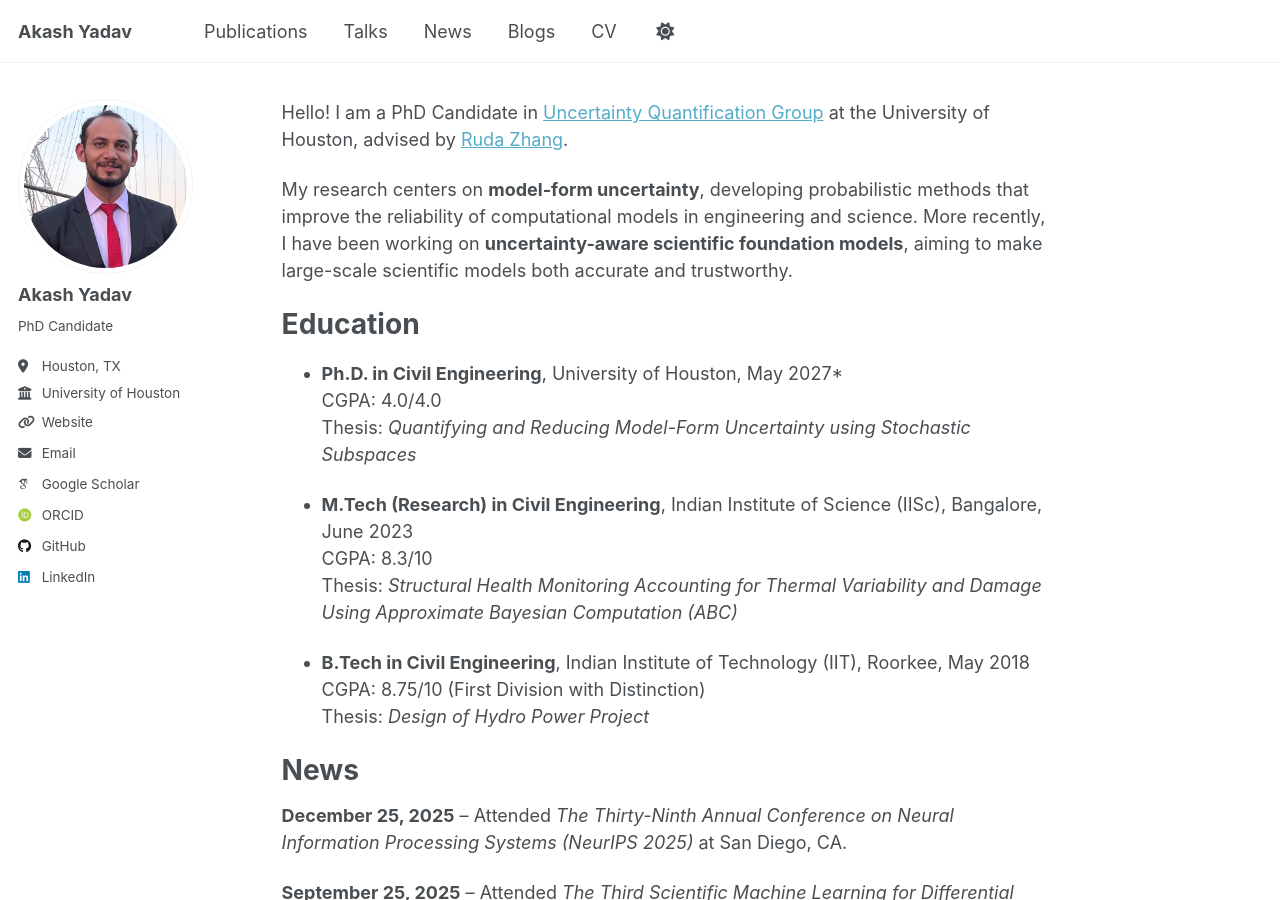
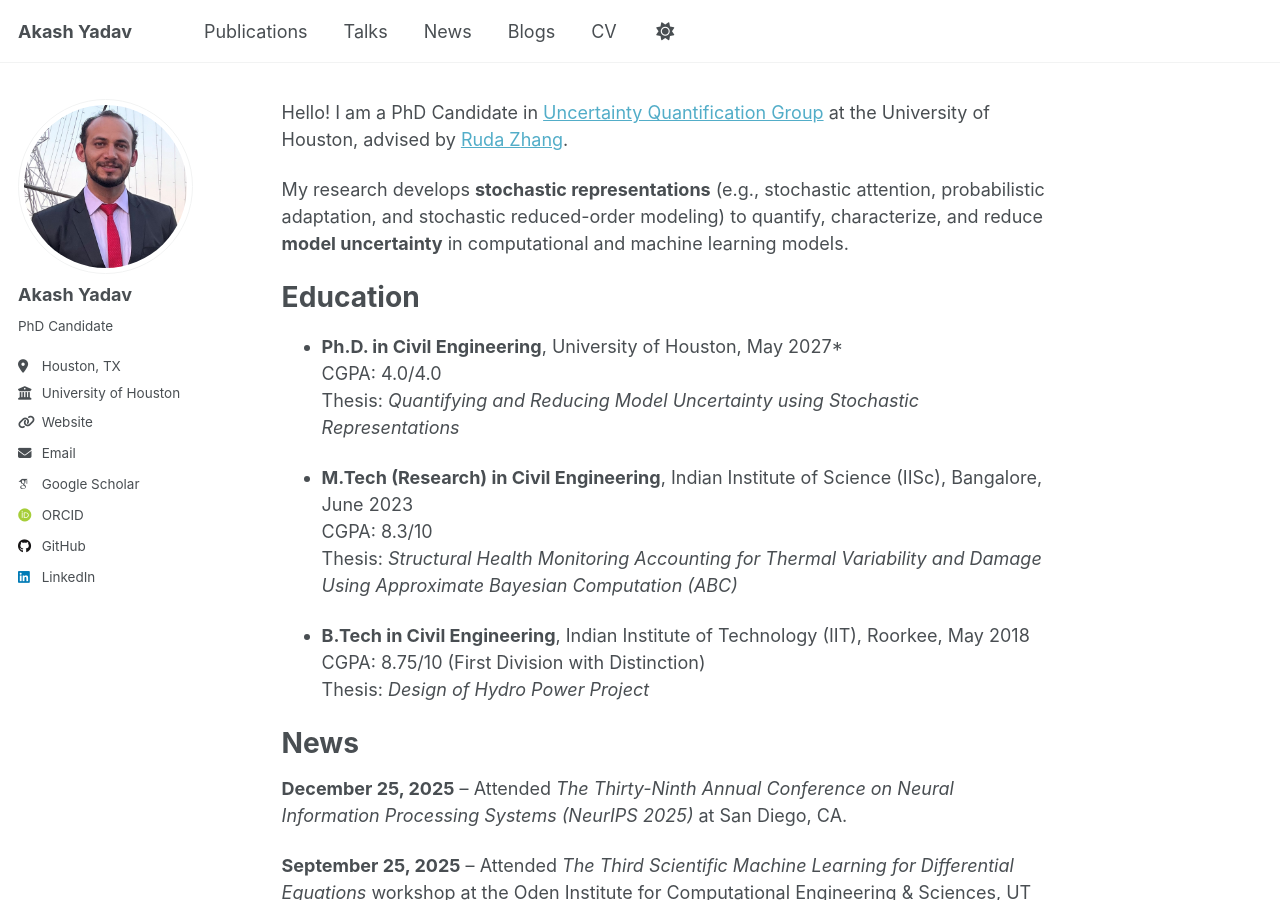
Before and after one commit to akashyadav0210/akashyadav0210.github.io, a Jekyll site: the page built from _pages/about.md, in a window 1280 px wide and 900 px high. Built offline with Jekyll 4.4.1, drawn with Linux system fonts in a browser that asks for light colours; emoji names are drawn with the system emoji font; some web fonts are replaced.

Commit message:
Update about me

```diff
--- a/_pages/about.md
+++ b/_pages/about.md
@@ -9,14 +9,14 @@ redirect_from:
 
 Hello! I am a PhD Candidate in [Uncertainty Quantification Group](https://uq.uh.edu/) at the University of Houston, advised by [Ruda Zhang](https://www.cive.uh.edu/faculty/zhang-ruda).
 
-My research centers on **model-form uncertainty**, developing probabilistic methods that improve the reliability of computational models in engineering and science. More recently, I have been working on **uncertainty-aware scientific foundation models**, aiming to make large-scale scientific models both accurate and trustworthy.
+My research develops **stochastic representations** (e.g., stochastic attention, probabilistic adaptation, and stochastic reduced-order modeling) to quantify, characterize, and reduce **model uncertainty** in computational and machine learning models.
 
 Education
 ===========
 
 - **Ph.D. in Civil Engineering**, University of Houston, May 2027*
   CGPA: 4.0/4.0
-  Thesis: *Quantifying and Reducing Model-Form Uncertainty using Stochastic Subspaces*
+  Thesis: *Quantifying and Reducing Model Uncertainty using Stochastic Representations*
 
 - **M.Tech (Research) in Civil Engineering**, Indian Institute of Science (IISc), Bangalore, June 2023
   CGPA: 8.3/10
```
